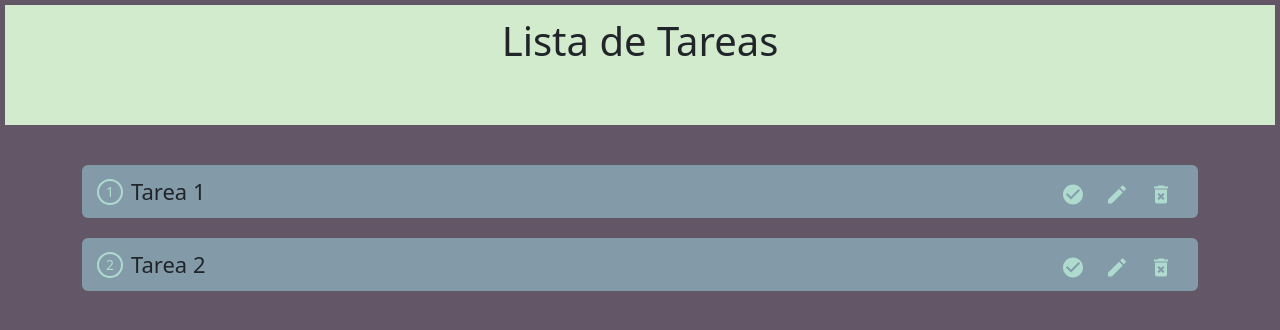
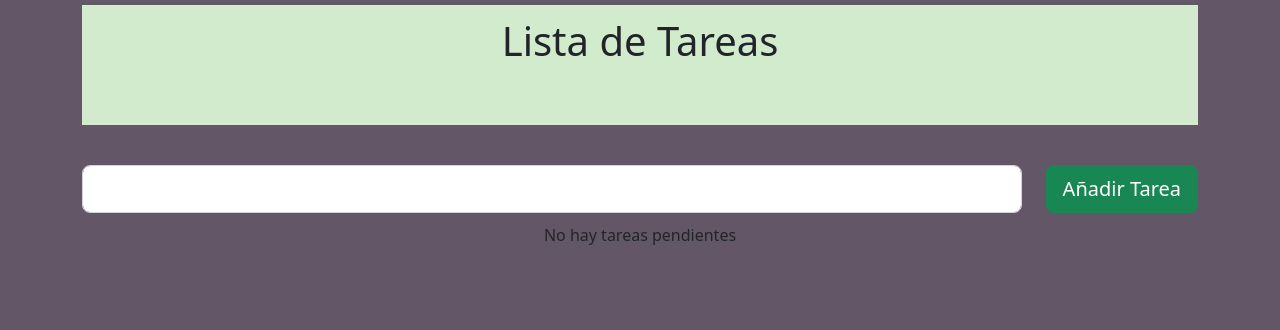
Before and after one commit to DatNeme/ToDo-App-React, a React (Create React App) app: page / in a window 1280 px wide. Shown: the top 330 px of the page. Built offline with nearby package versions, Linux system fonts and the light colour scheme.

Commit message:
V1
Principales funcionalidades hechas  y funcionales, falta agregar soporte para local storage

```diff
--- a/src/App.css
+++ b/src/App.css
@@ -79,3 +79,7 @@
 .mr-20{
     margin-right: 20px;
 }
+
+.row{
+    padding-bottom: 10px;
+}
--- a/src/App.js
+++ b/src/App.js
@@ -1,95 +1,102 @@
-import './App.css';
-import 'bootstrap/dist/css/bootstrap.min.css';
-import React, { useState } from 'react';
-import ToDoList from './components/ToDoList';
-import CheckCircleIcon from '@mui/icons-material/CheckCircle';
-import Edit from '@mui/icons-material/Edit';
-import DeleteForever from '@mui/icons-material/DeleteForever';
+import "./App.css";
+import "bootstrap/dist/css/bootstrap.min.css";
+import { useState } from "react";
+import Header from "./components/Header";
+import NuevaTarea from "./components/NuevaTarea";
+import TareaUpdate from "./components/TareaUpdate";
+import ToDoList from "./components/ToDoList";
 
 function App() {
   // Estado de las tareas
-const [ToDo, setToDo] = useState([
-{id: 1, title: "Tarea 1", status: false},
-{id: 2, title: "Tarea 2", status: false}
-]);
+  const [ToDo, setToDo] = useState([]);
 
   // Estado temporal
-const [nuevaTarea, setNuevaTarea] = useState('');
-const [tareaUpdate, setTareaUpdate] = useState ('');
+  const [nuevaTarea, setNuevaTarea] = useState("");
+  const [tareaUpdate, setTareaUpdate] = useState("");
 
   //Añadir tarea
-const crearTarea = () =>{
-
+  const crearTarea = () => {
+    if (nuevaTarea) {
+      let num = ToDo.length + 1;
+      let nuevoObjeto = { id: num, title: nuevaTarea, status: false };
+      setToDo([...ToDo, nuevoObjeto]);
+      setNuevaTarea("");
     }
-
+  };
 
   //Eliminar tarea
-const borrarTarea = (id) =>{
-
-}
+  const borrarTarea = (id) => {
+    let tareaMod = ToDo.filter((tarea) => tarea.id !== id);
+    setToDo(tareaMod);
+  };
 
   //Tarea completada
-const tareaHecha = (id) =>{
-
+  const tareaHecha = (id) => {
+    let nuevaTarea = ToDo.map((tarea) => {
+      if (tarea.id === id) {
+        return { ...tarea, status: !tarea.status };
       }
+      return tarea;
+    });
+    setToDo(nuevaTarea);
+  };
 
   //Cambiar tarea para actualizarla
-const actChange = () =>{
-
-}
+  const actChange = (e) => {
+    let nuevoObjeto = {
+      id: tareaUpdate.id,
+      title: e.target.value,
+      status: tareaUpdate.status ? true : false,
+    };
+    setTareaUpdate(nuevoObjeto);
+  };
 
   //Actualizar tarea
-const actTarea = () =>{
-
-}
-
+  const actTarea = () => {
+    let filtrarInfo = [...ToDo].filter((tarea) => tarea.id !== tareaUpdate.id);
+    let actObjeto = [...filtrarInfo, tareaUpdate];
+    setToDo(actObjeto);
+    setTareaUpdate("");
+  };
 
   //Cancelar actualizacion de la tarea
-const actCancel = () =>{
-
-}
-
+  const actCancel = () => {
+    setTareaUpdate("");
+  };
 
   return (
     <>
-  <div className='body'>
-    <ToDoList></ToDoList>
+      <div className="body">
         <div className="container text-center">
-      {/* Tareas */}
+          <Header></Header>
 
-      {ToDo && ToDo.length ? '' : 'No hay tareas pendientes'}
+          {/* Actualizar Tareas */}
 
-      {ToDo && ToDo
-      .sort((a, b)=> a.id > b.id ? 1 : -1)
-      .map ((tarea, index) => {
-        return(
-          <React.Fragment key={tarea.id}>
+          {tareaUpdate && tareaUpdate ? (
+            <TareaUpdate
+              tareaUpdate={tareaUpdate}
+              actChange={actChange}
+              actCancel={actCancel}
+              actTarea={actTarea}
+            />
+          ) : (
+            <NuevaTarea
+              nuevaTarea={nuevaTarea}
+              setNuevaTarea={setNuevaTarea}
+              crearTarea={crearTarea}
+            />
+          )}
 
-          <div className='col fondoTareas'>
+          {/* Lista de Tareas */}
 
-            <div className={tarea.status ? 'hecho' : ''}>
-              <span className='numeroTareas'>{index + 1}</span>
-              <span className='textoTareas'>{tarea.title}</span>
-            </div>
+          {ToDo && ToDo.length ? "" : "No hay tareas pendientes"}
 
-            <div className='iconsCont'>
-              <span title='Completado / Sin completar'>
-                <CheckCircleIcon></CheckCircleIcon>
-              </span>
-              <span title='Editar tarea'>
-                <Edit></Edit>
-              </span>
-              <span title='Eliminar tarea'>
-                <DeleteForever></DeleteForever>
-              </span>
-            </div>
-
-          </div>
-
-
-          </React.Fragment>
-        )
-      })}
+          <ToDoList
+            ToDo={ToDo}
+            tareaHecha={tareaHecha}
+            setTareaUpdate={setTareaUpdate}
+            borrarTarea={borrarTarea}
+          />
         </div>
       </div>
     </>
--- /dev/null
+++ b/src/components/Header.js
@@ -0,0 +1,16 @@
+import React from 'react';
+import '../App.css';
+
+const Header = () => {
+    return (
+        <>
+            <div className='header text-center'>
+                <h1>Lista de Tareas</h1>
+            </div>
+
+
+        </>
+    );
+};
+
+export default Header;
--- /dev/null
+++ b/src/components/NuevaTarea.js
@@ -0,0 +1,22 @@
+const NuevaTarea = ({ nuevaTarea, setNuevaTarea, crearTarea }) => {
+  return (
+    <>
+      <div className="row">
+        <div className="col">
+          <input
+            value={nuevaTarea}
+            onChange={(e) => setNuevaTarea(e.target.value)}
+            className="form-control form-control-lg"
+          />
+        </div>
+        <div className="col-auto">
+          <button onClick={crearTarea} className="btn btn-lg btn-success">
+            Añadir Tarea
+          </button>
+        </div>
+      </div>
+    </>
+  );
+};
+
+export default NuevaTarea;
--- /dev/null
+++ b/src/components/TareaUpdate.js
@@ -0,0 +1,25 @@
+const TareaUpdate = ({ tareaUpdate, actChange, actCancel, actTarea }) => {
+  return (
+    <>
+      <div className="row">
+        <div className="col">
+          <input
+            value={tareaUpdate && tareaUpdate.title}
+            onChange={(e) => actChange(e)}
+            className="form-control form-control-lg"
+          />
+        </div>
+        <div className="col-auto">
+          <button className="btn btn-lg btn-success mr-20" onClick={actTarea}>
+            Actualizar
+          </button>
+          <button className="btn btn-lg btn-warning" onClick={actCancel}>
+            Cancelar
+          </button>
+        </div>
+      </div>
+    </>
+  );
+};
+
+export default TareaUpdate;
--- a/src/components/ToDoList.js
+++ b/src/components/ToDoList.js
@@ -1,16 +1,57 @@
-import React from 'react';
-import '../App.css';
+import React from "react";
+import CheckCircleIcon from "@mui/icons-material/CheckCircle";
+import Edit from "@mui/icons-material/Edit";
+import DeleteForever from "@mui/icons-material/DeleteForever";
 
-const ToDoList = () => {
-    return (
-        <>
-            <div className='header text-center'>
-                <h1>Lista de Tareas</h1>
-            </div>
+const ToDoList = ({ ToDo, tareaHecha, setTareaUpdate, borrarTarea }) => {
+  return (
+    <>
+      {ToDo &&
+        ToDo.sort((a, b) => (a.id > b.id ? 1 : -1)).map((tarea, index) => {
+          return (
+            <React.Fragment key={tarea.id}>
+              <div className="col fondoTareas">
+                <div className={tarea.status ? "hecho" : ""}>
+                  <span className="numeroTareas">{index + 1}</span>
+                  <span className="textoTareas">{tarea.title}</span>
+                </div>
 
+                <div className="iconsCont">
+                  <span
+                    title="Completado / Sin completar"
+                    onClick={(e) => tareaHecha(tarea.id)}
+                  >
+                    <CheckCircleIcon></CheckCircleIcon>
+                  </span>
 
-        </>
-    );
+                  {tarea.status ? null : (
+                    <span
+                      title="Editar tarea"
+                      onClick={() =>
+                        setTareaUpdate({
+                          id: tarea.id,
+                          title: tarea.title,
+                          status: tarea.status ? true : false,
+                        })
+                      }
+                    >
+                      <Edit></Edit>
+                    </span>
+                  )}
+
+                  <span
+                    title="Eliminar tarea"
+                    onClick={() => borrarTarea(tarea.id)}
+                  >
+                    <DeleteForever></DeleteForever>
+                  </span>
+                </div>
+              </div>
+            </React.Fragment>
+          );
+        })}
+    </>
+  );
 };
 
 export default ToDoList;
```
Lines whose indentation alone changed are shown as unchanged.
